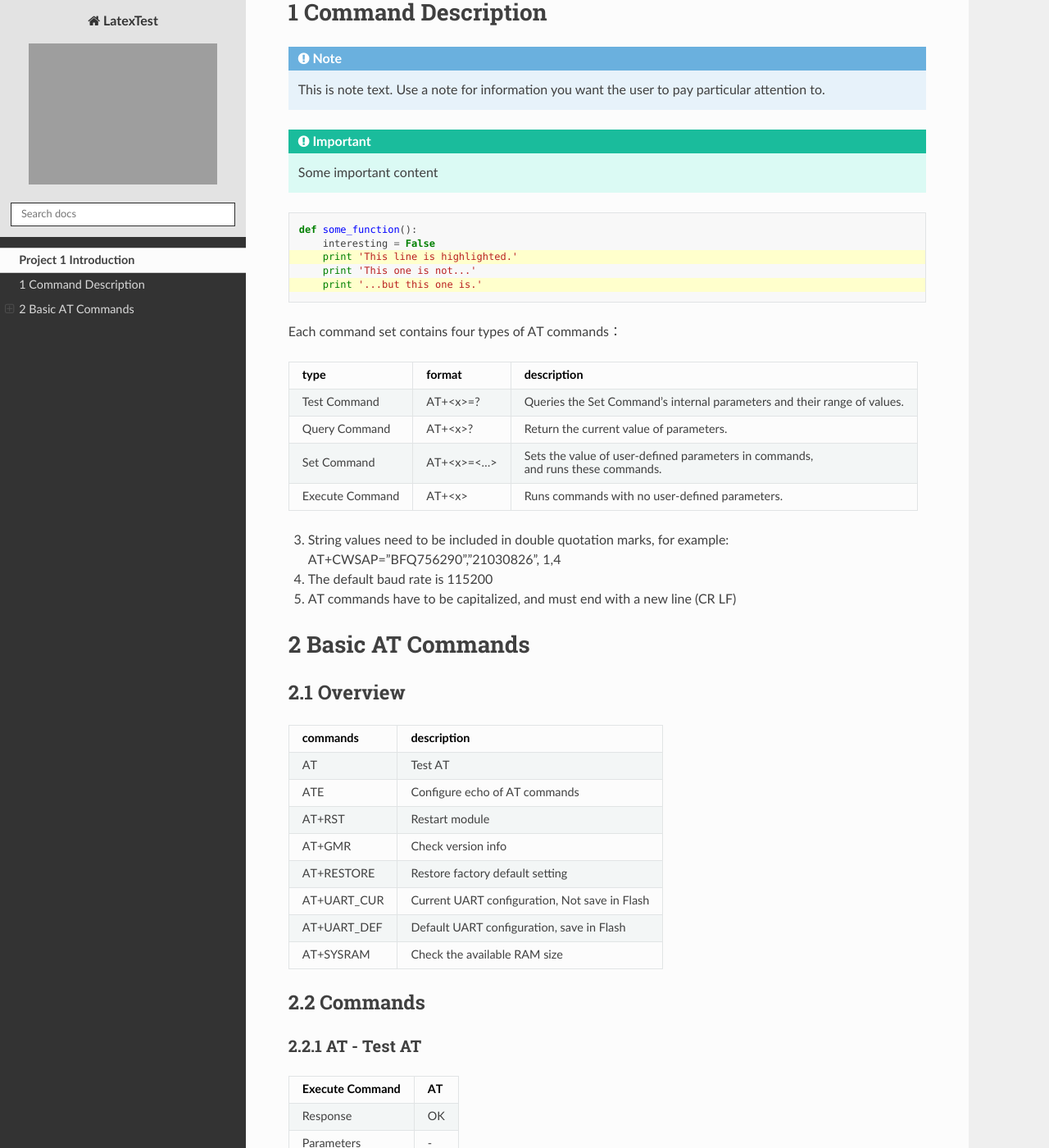
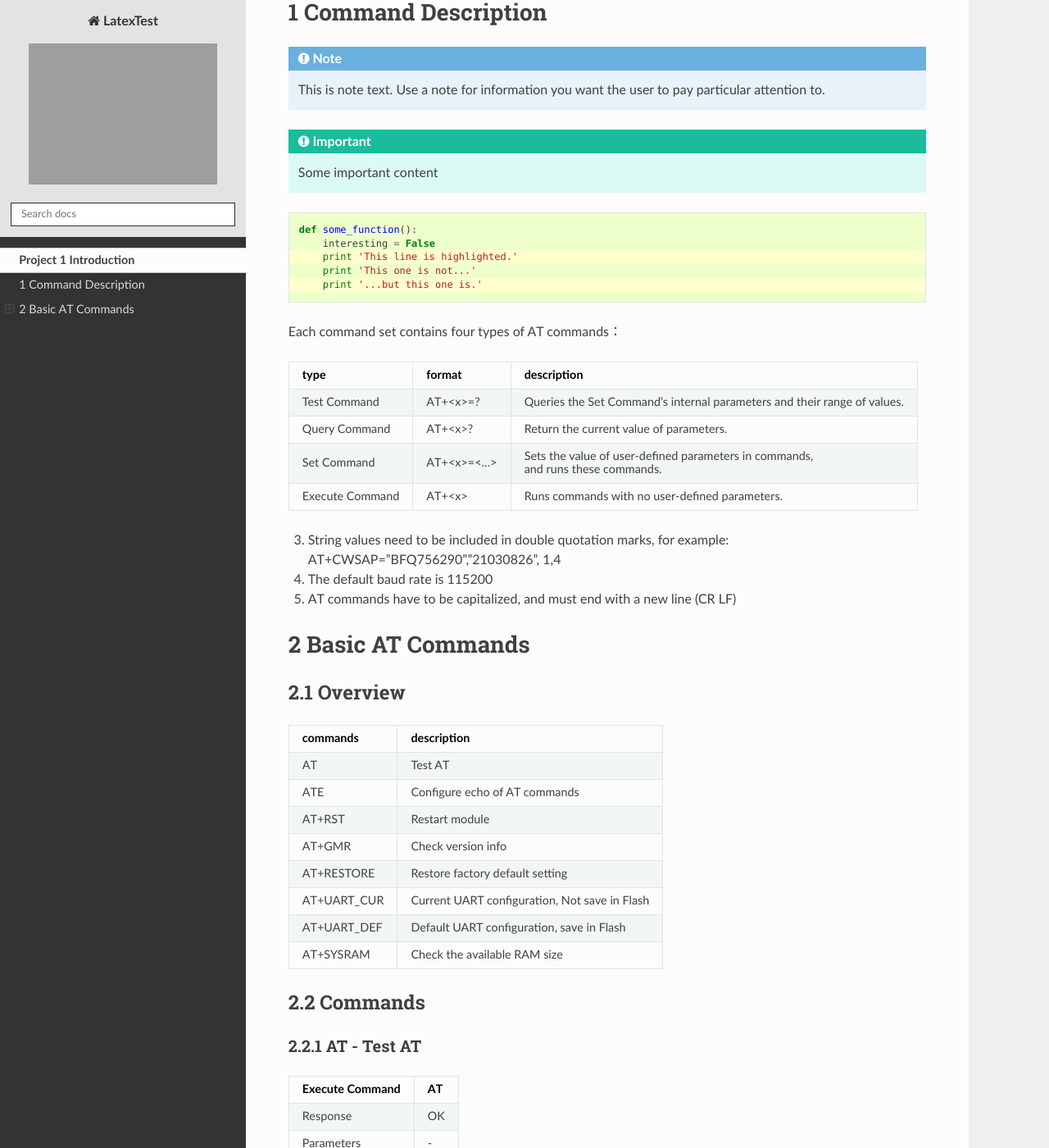
Before and after one commit to HaiTrieuNg/LatexTest, a Sphinx documentation site: the page built from source/content.rst, in a window 1280 px wide and 1400 px high, scrolled down 752 px. Shown: the whole window at 82% size. Built offline with Sphinx 7.4.7 and the Read the Docs theme 2.0.0, drawn with Linux system fonts in a browser that asks for light colours.

Commit message:
Update layout.html

```diff
--- a/source/_templates/layout.html
+++ b/source/_templates/layout.html
@@ -2,7 +2,7 @@
   {% block footer %} {{ super() }}
 
  <style>
-	 #Code block highlight color change
+	 /*Code block highlight color change*/
 	 .highlight{
 		background : #eeffcc;
 	 }
```
